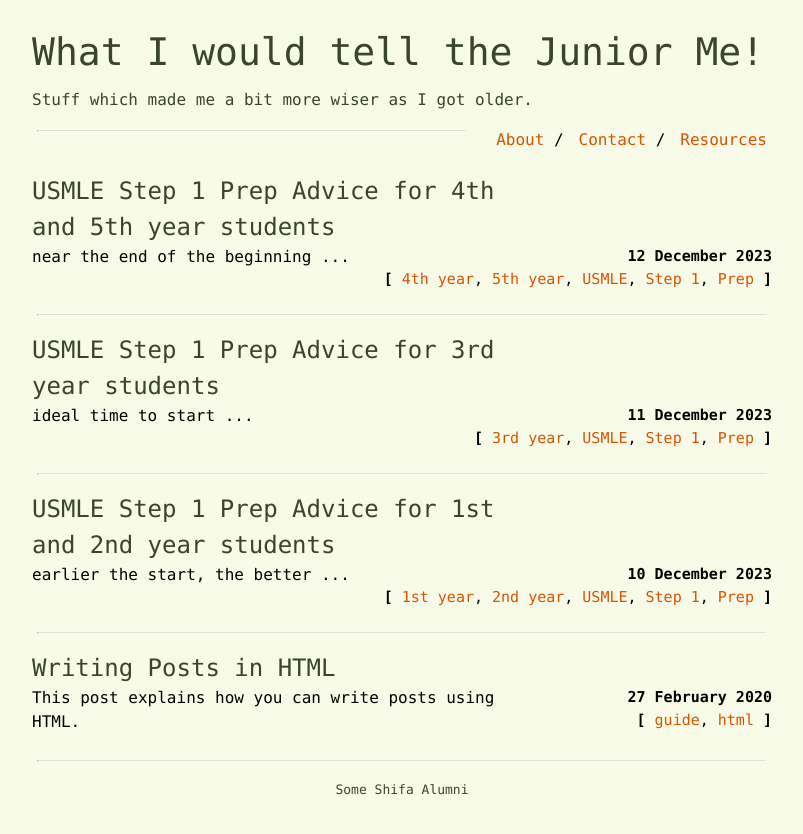
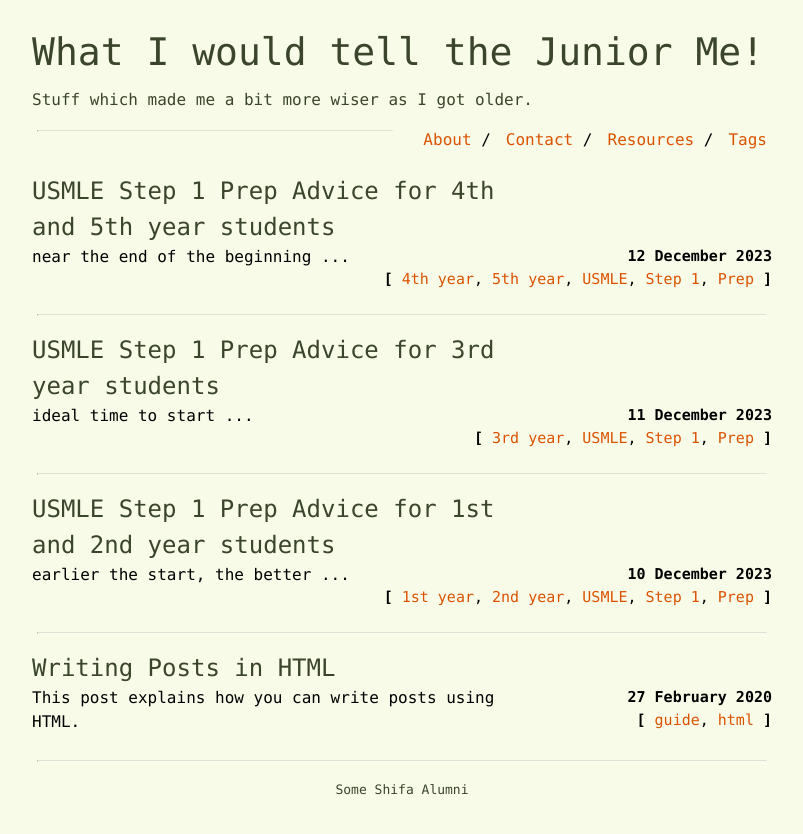
Before and after one commit to wiwttjm/wiwttjm.github.io, a Jekyll site: the page built from index.html, in a window 1280 px wide. Shown: the top 834 px of the page, without its empty margins (238-1041 px from the left). Built offline with Jekyll 4.4.1, drawn with Linux system fonts in a browser that asks for light colours.

Commit message:
tags navbar

```diff
--- a/_config.yml
+++ b/_config.yml
@@ -24,3 +24,5 @@ navbar:
    link: "contact"
  - name: "Resources"
    link: "resource"
+ - name: "Tags"
+   link: "tag"
```
Also changed, not shown: tag.md (added, +6 -0 lines).
